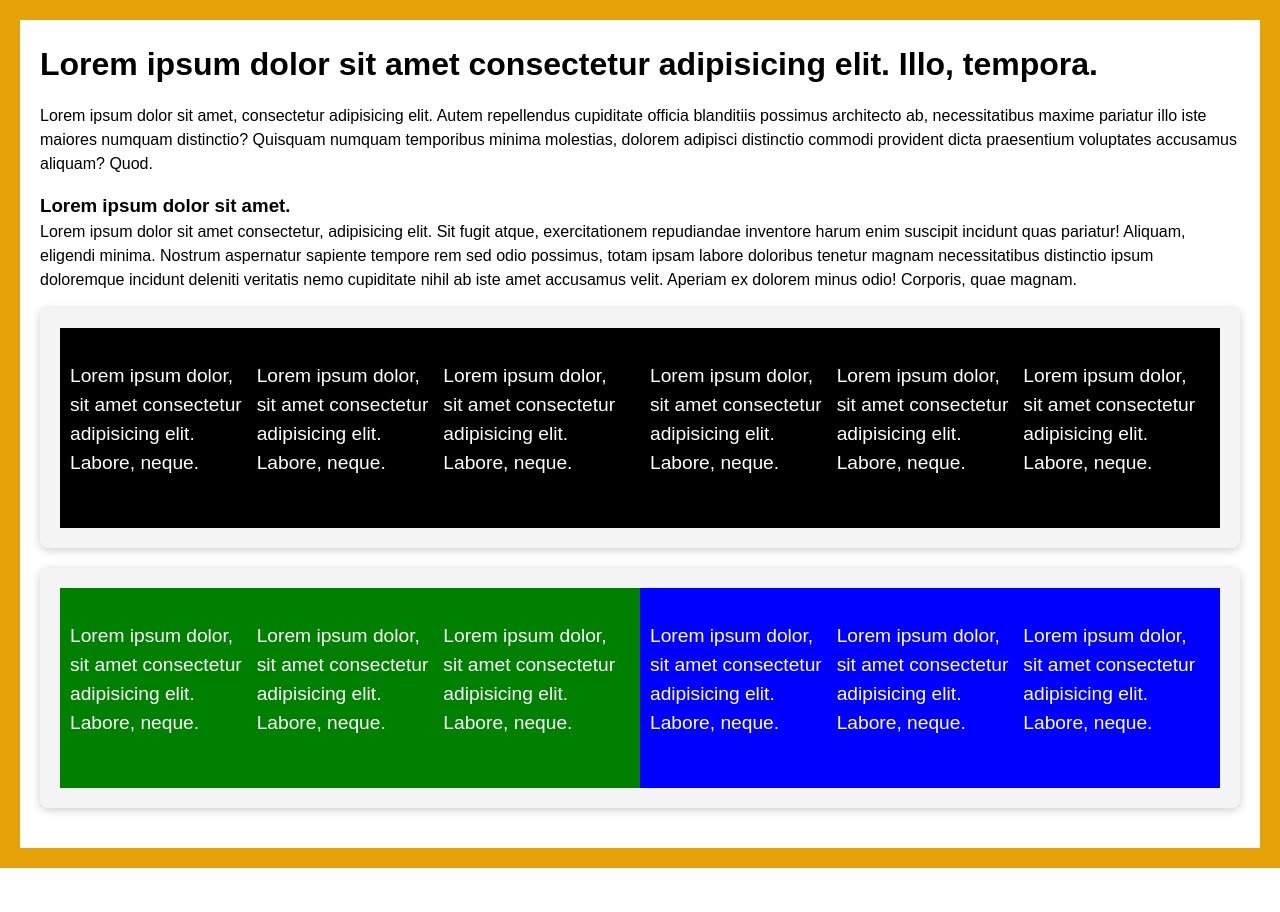
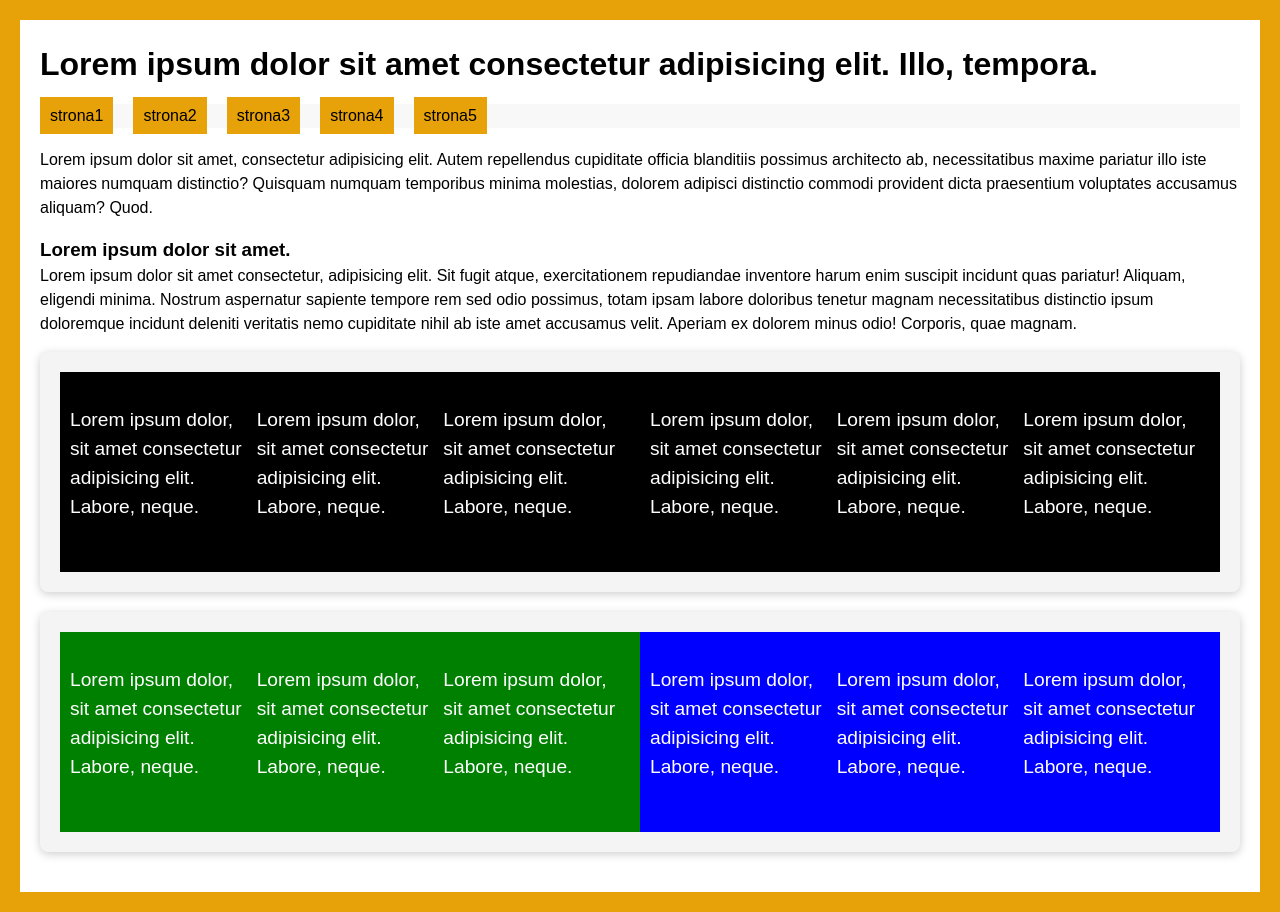
Before and after one commit to przemyslawjakubas24/git_tests, a plain HTML site: page index.html in a window 1280 px wide. Before the commit the page ends 868 px from the top, so only its background shows below. Drawn offline with Linux system fonts and the light colour scheme.

Commit message:
Dodanie nawigacji

```diff
--- a/index.html
+++ b/index.html
@@ -11,6 +11,15 @@
 
 <body>
     <h1>Lorem ipsum dolor sit amet consectetur adipisicing elit. Illo, tempora.</h1>
+    <nav>
+        <ul>
+            <li><a href="strona1">strona1</a></li>
+            <li><a href="strona2">strona2</a></li>
+            <li><a href="strona3">strona3</a></li>
+            <li><a href="strona4">strona4</a></li>
+            <li><a href="strona5">strona5</a></li>
+        </ul>
+    </nav>
     <p>Lorem ipsum dolor sit amet, consectetur adipisicing elit. Autem repellendus cupiditate officia blanditiis
         possimus architecto ab, necessitatibus maxime pariatur illo iste maiores numquam distinctio? Quisquam numquam
         temporibus minima molestias, dolorem adipisci distinctio commodi provident dicta praesentium voluptates
--- a/style.css
+++ b/style.css
@@ -105,3 +105,19 @@ p {
 .wrap4 {
     background-color: blue;
 }
+
+nav {
+    margin-bottom: 20px;
+    background-color: #f8f8f8;
+}
+
+nav ul {
+    display: flex;
+
+}
+
+nav ul li a {
+    background-color: #e7a109;
+    padding: 10px;
+    margin-right: 20px;
+}
```
